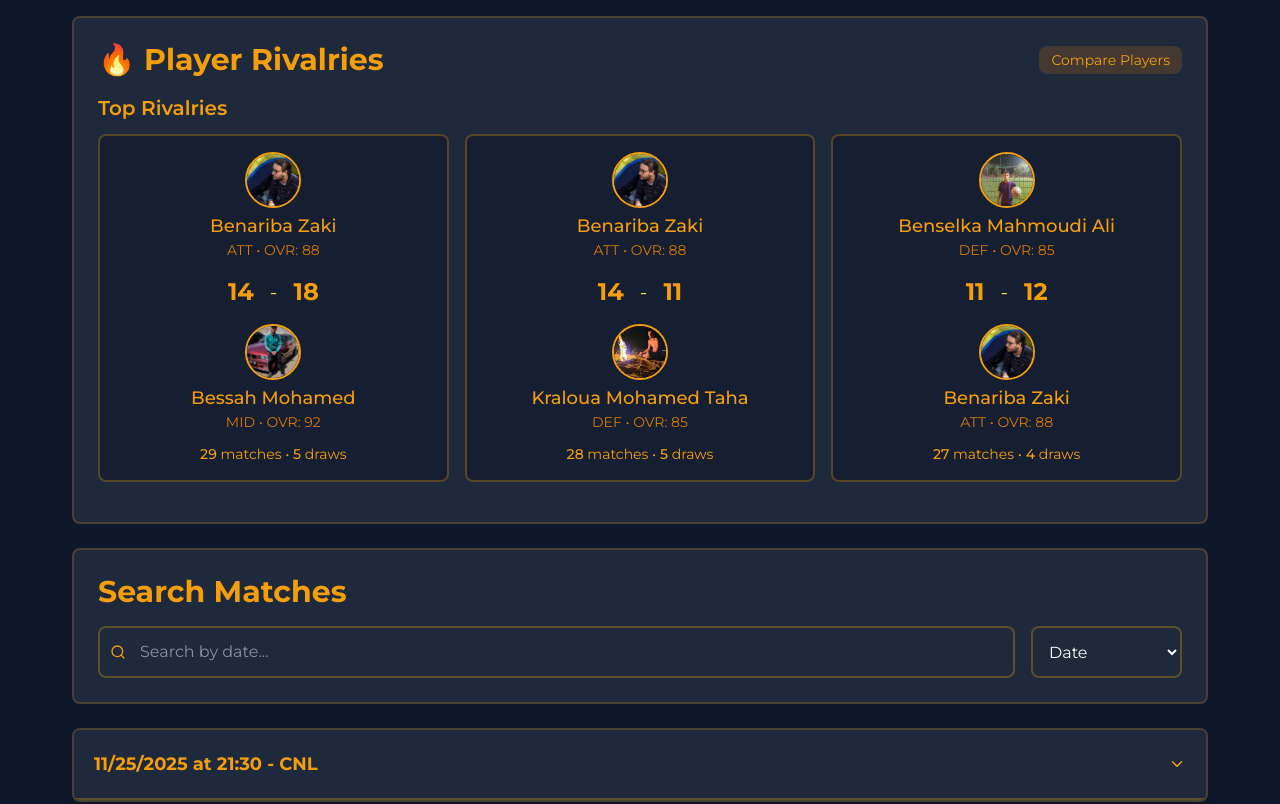
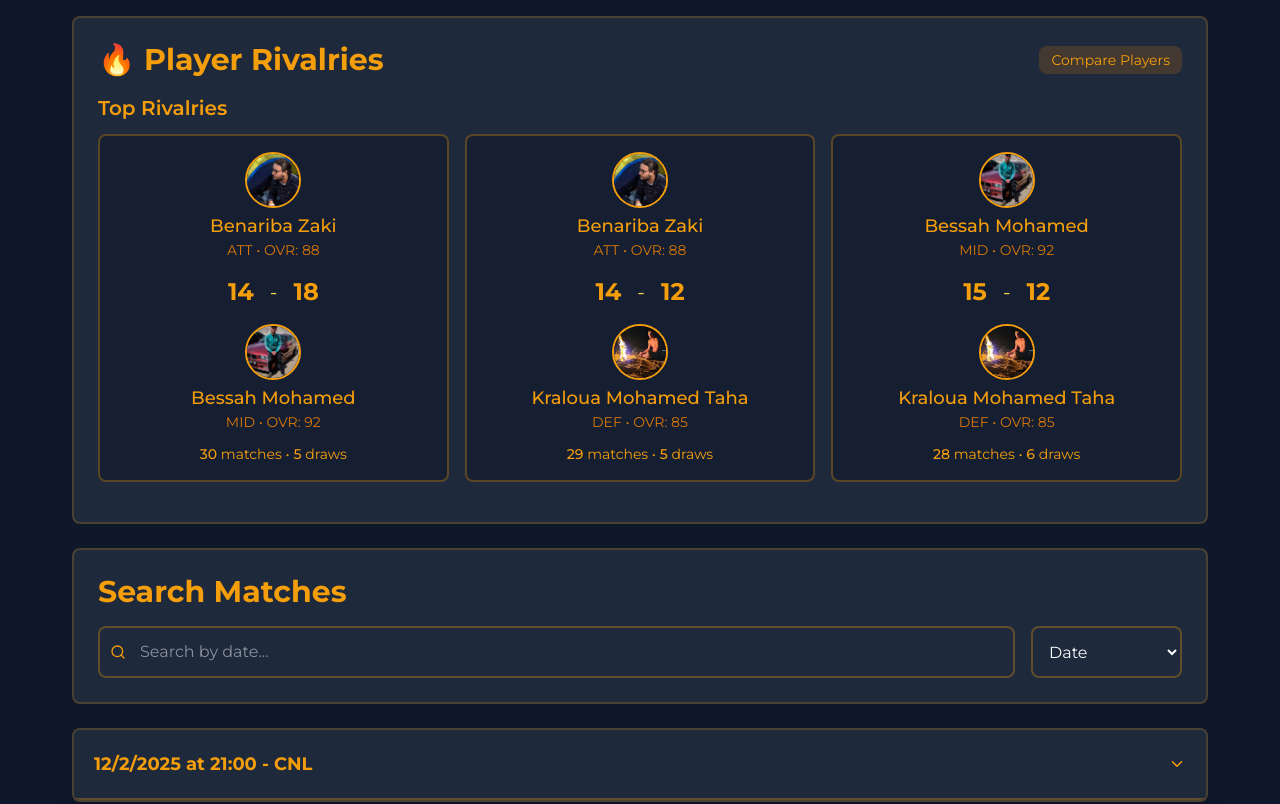
Before and after one commit to fruukyyy/9ahwaTa3Bessah, a React (Vite) app: page /match-history in a window 1280 px wide. Shown: the part 240-1044 px from the top of the page. Built offline with nearby package versions, Linux system fonts and the light colour scheme.

Commit message:
Daily match update 021225

```diff
--- a/src/data/matches.js
+++ b/src/data/matches.js
@@ -1,4 +1,20 @@
 export const matchesList = [
+  {
+    id: 35,
+    date: "2025-12-02",
+    time: "21:00",
+    location: "CNL",
+    teamA: {
+      players: [1, 31, 8, 9, 15, ],
+      score: 9
+    },
+    teamB: {
+      players: [3, 4, 10, 12, 5, 16],
+      score: 8
+    },
+    mvp: 9,
+    notes: "Abdennour Bna got sick and he left, teamB had to play with 5 players to balance it out, and amine had a magnificent performance."
+  },
   {
     id: 34,
     date: "2025-11-25",
```
